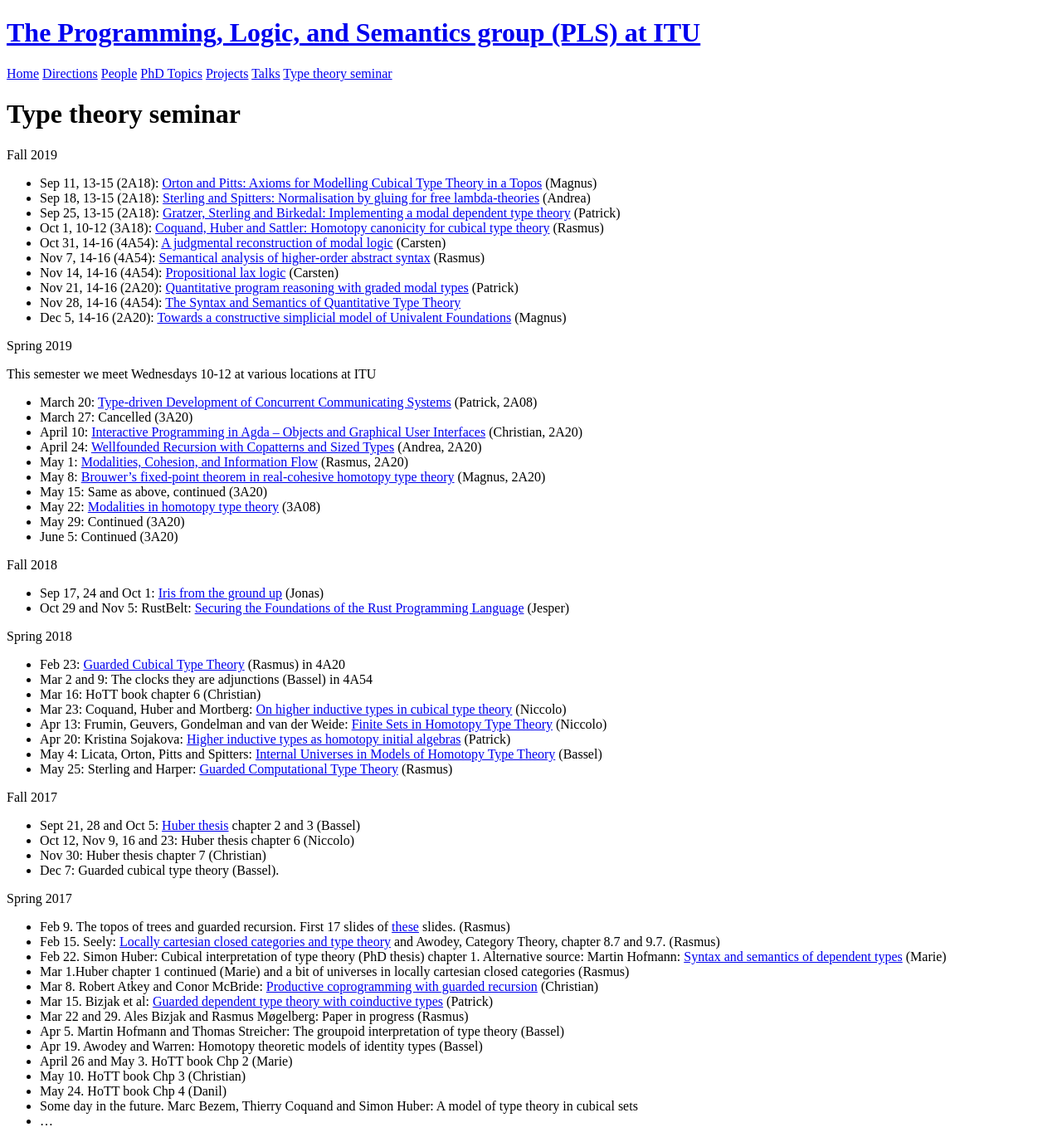
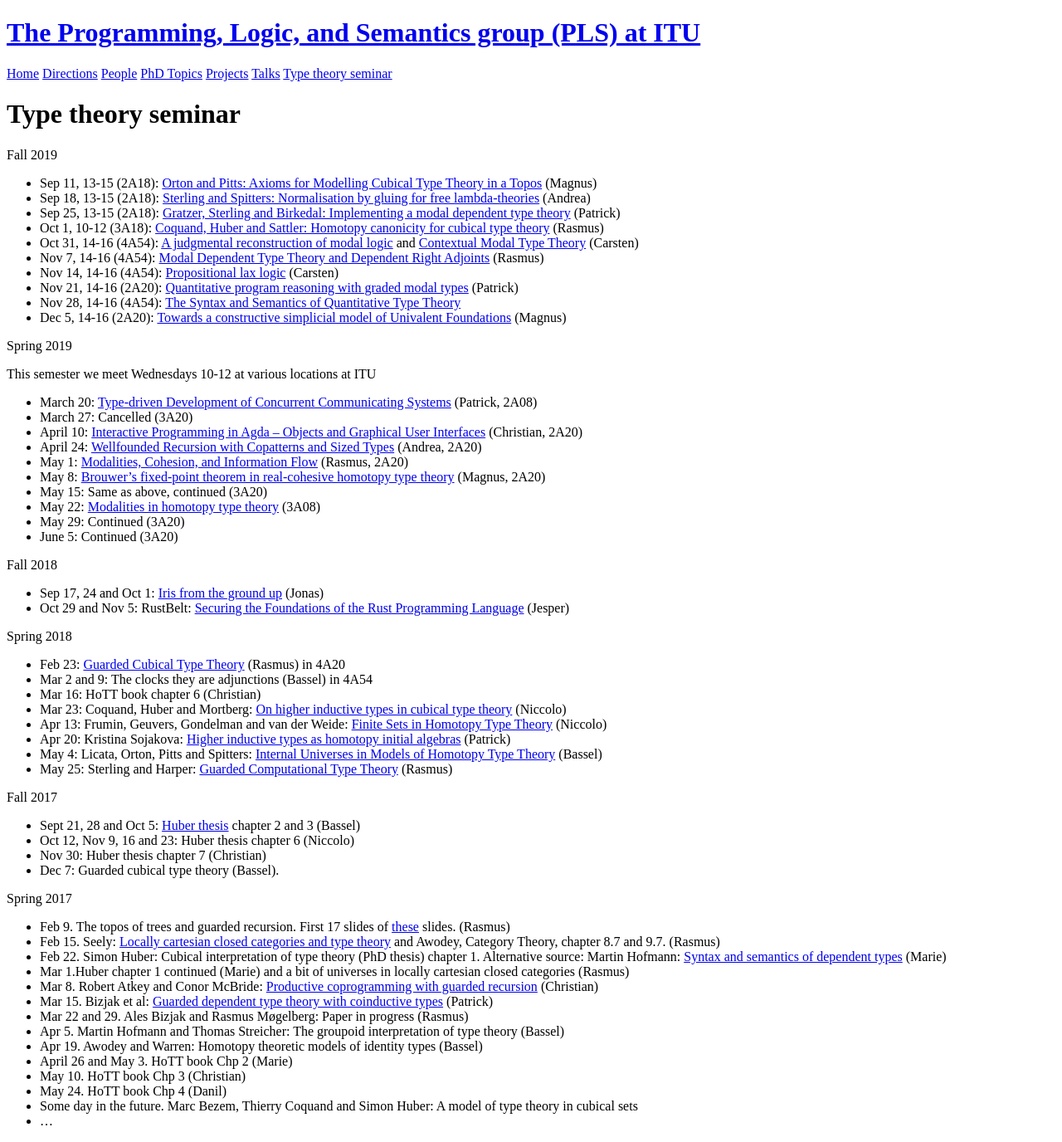
Before and after one commit to rmogelberg/pls.itu.dk, a Jekyll site: the page built from Type_theory_seminar.md, in a window 1280 px wide. Shown: the whole page at 83% size. Built offline with Jekyll 4.4.1, drawn with Linux system fonts in a browser that asks for light colours.

Commit message:
TT seminar

```diff
--- a/Type_theory_seminar.md
+++ b/Type_theory_seminar.md
@@ -8,8 +8,8 @@ Fall 2019
 - Sep 18, 13-15 (2A18): [Sterling and Spitters: Normalisation by gluing for free lambda-theories](http://www.jonmsterling.com/pdfs/gluing-note.pdf) (Andrea)
 - Sep 25, 13-15 (2A18): [Gratzer, Sterling and Birkedal: Implementing a modal dependent type theory](https://dl.acm.org/citation.cfm?id=3341711) (Patrick)
 - Oct 1, 10-12 (3A18): [Coquand, Huber and Sattler: Homotopy canonicity for cubical type theory](http://www.cse.chalmers.se/~simonhu/papers/can.pdf) (Rasmus)
-- Oct 31, 14-16 (4A54): [A judgmental reconstruction of modal logic](https://www.cs.cmu.edu/~fp/papers/mscs00.pdf) (Carsten)
-- Nov 7, 14-16 (4A54): [Semantical analysis of higher-order abstract syntax](https://ieeexplore.ieee.org/document/782616) (Rasmus)
+- Oct 31, 14-16 (4A54): [A judgmental reconstruction of modal logic](https://www.cs.cmu.edu/~fp/papers/mscs00.pdf) and [Contextual Modal Type Theory](https://www.cs.cmu.edu/~fp/papers/tocl07.pdf) (Carsten)
+- Nov 7, 14-16 (4A54): [Modal Dependent Type Theory and Dependent Right Adjoints](https://arxiv.org/abs/1804.05236) (Rasmus)
 - Nov 14, 14-16 (4A54): [Propositional lax logic](https://www.uni-bamberg.de/fileadmin/uni/fakultaeten/wiai_professuren/grundlagen_informatik/papersMM/pll.pdf) (Carsten)
 - Nov 21, 14-16 (2A20): [Quantitative program reasoning with graded modal types](https://granule-project.github.io/papers/granule-paper-draft.pdf) (Patrick)
 - Nov 28, 14-16 (4A54): [The Syntax and Semantics of Quantitative Type Theory](https://bentnib.org/quantitative-type-theory.html)
```
